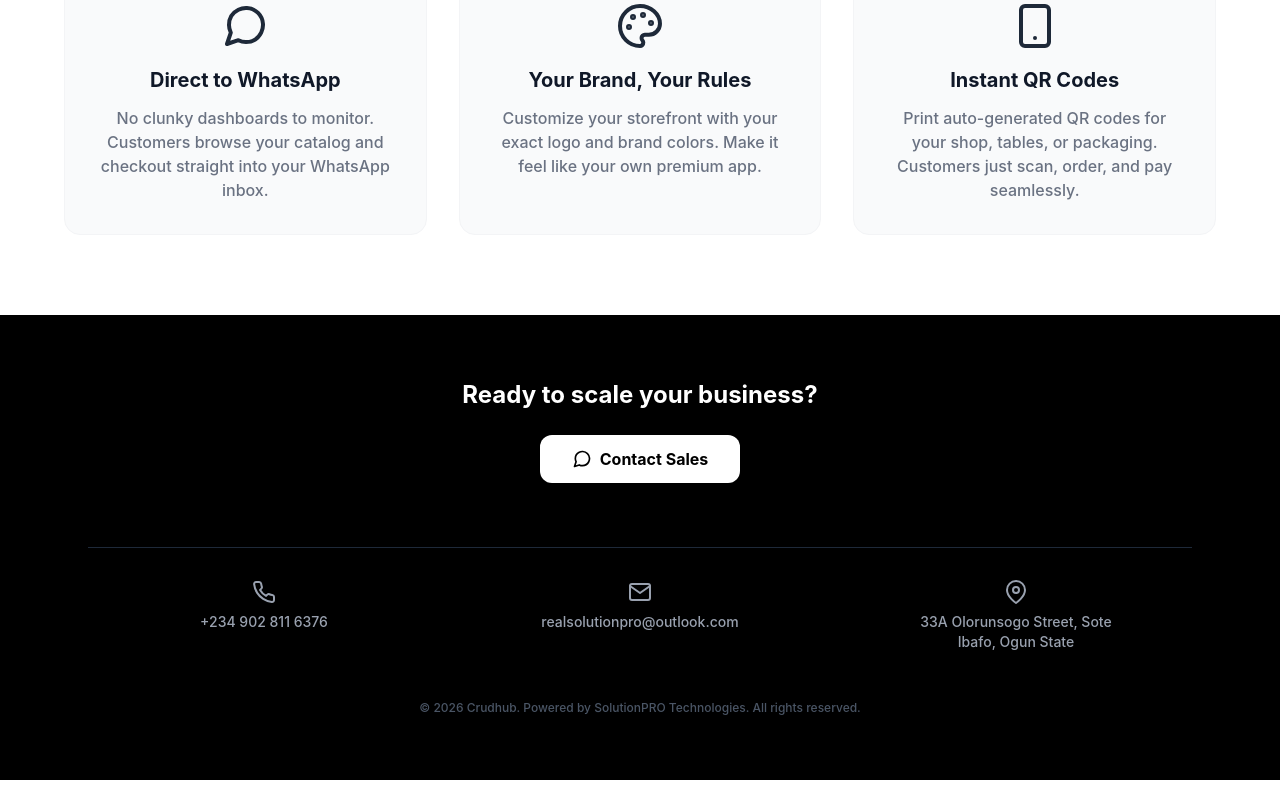
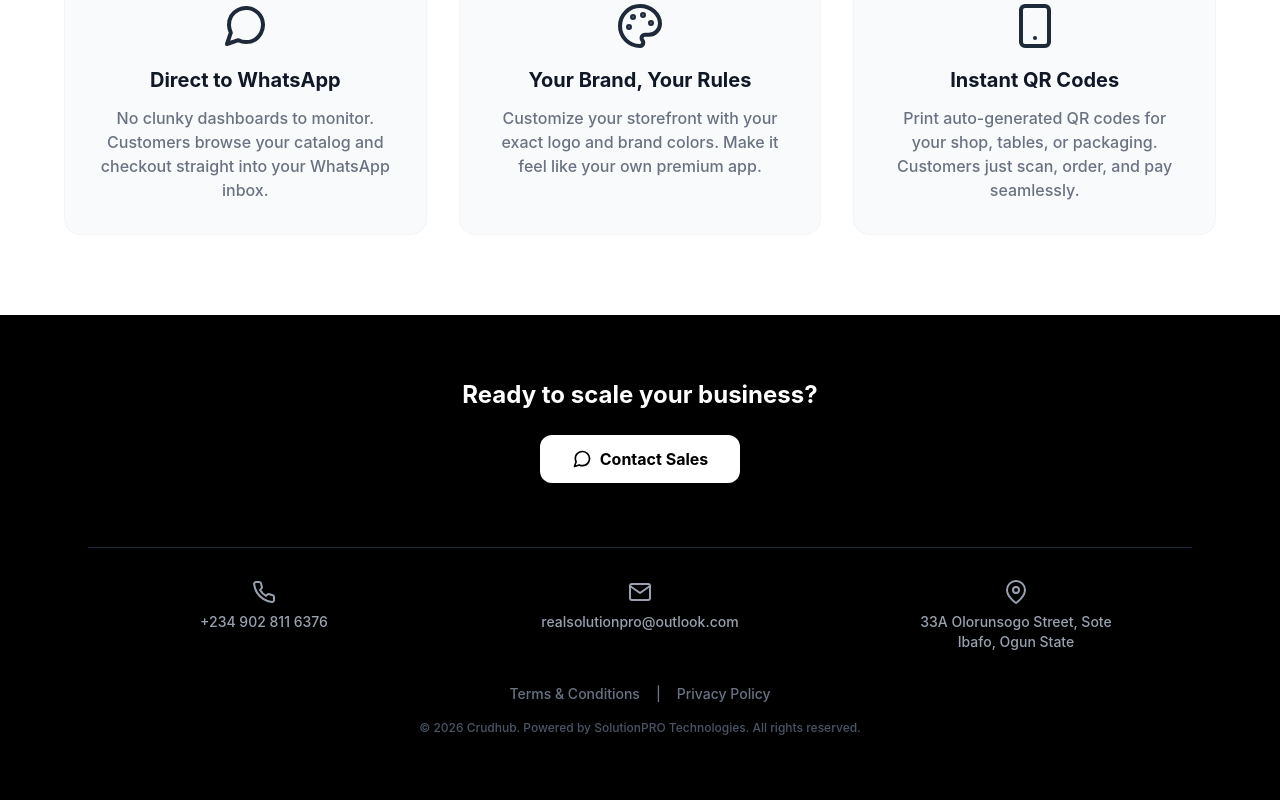
Before and after one commit to solutionpro1/crudhub-app, a React (Vite) app: page / in a window 1280 px wide. Shown: the part 899-1699 px from the top of the page. Built offline with nearby package versions, Linux system fonts and the light colour scheme.

Commit message:
Add mandatory legal terms checkbox to merchant onboarding flow

```diff
--- a/src/LandingPage.jsx
+++ b/src/LandingPage.jsx
@@ -11,6 +11,7 @@ export default function LandingPage() {
   const [newStore, setNewStore] = useState({ business_name: '', slug: '', phone_number: '', pin_code: '' })
   const [isSubmitting, setIsSubmitting] = useState(false)
   const [signupError, setSignupError] = useState('')
+  const [agreedToTerms, setAgreedToTerms] = useState(false)
 
   function handleLogin(e) {
     e.preventDefault()
@@ -30,6 +31,11 @@ export default function LandingPage() {
 
   async function handleSignup(e) {
     e.preventDefault()
+    if (!agreedToTerms) {
+      setSignupError('You must agree to the Terms & Conditions to proceed.')
+      return
+    }
+
     setIsSubmitting(true)
     setSignupError('')
 
@@ -138,7 +144,12 @@ export default function LandingPage() {
               <span>33A Olorunsogo Street, Sote<br/>Ibafo, Ogun State</span>
             </div>
           </div>
-          <p className="text-gray-600 text-xs font-medium mt-12">© {new Date().getFullYear()} Crudhub. Powered by SolutionPRO Technologies. All rights reserved.</p>
+          <div className="mt-8 flex justify-center gap-4 text-gray-500 text-sm font-medium">
+             <a href="#" className="hover:text-white transition-colors">Terms & Conditions</a>
+             <span>|</span>
+             <a href="#" className="hover:text-white transition-colors">Privacy Policy</a>
+          </div>
+          <p className="text-gray-600 text-xs font-medium mt-4">© {new Date().getFullYear()} Crudhub. Powered by SolutionPRO Technologies. All rights reserved.</p>
         </div>
       </footer>
 
@@ -163,7 +174,6 @@ export default function LandingPage() {
         </div>
       )}
 
-      {/* NEW SELF-SERVE SIGNUP MODAL */}
       {isSignupOpen && (
         <div className="fixed inset-0 bg-black/60 z-[100] flex items-center justify-center p-4">
           <div className="bg-white rounded-2xl shadow-2xl p-8 w-full max-w-md relative animate-slide-in">
@@ -175,7 +185,7 @@ export default function LandingPage() {
             <form onSubmit={handleSignup} className="space-y-4">
               <div>
                 <label className="block text-sm font-bold mb-1.5 text-gray-700">Business Name</label>
-                <input required className="w-full border p-3 rounded-lg focus:ring-2 focus:ring-black outline-none bg-gray-50 focus:bg-white" value={newStore.business_name} onChange={handleBusinessNameChange} placeholder="e.g., SolutionPRO Gadgets" />
+                <input required className="w-full border p-3 rounded-lg focus:ring-2 focus:ring-black outline-none bg-gray-50 focus:bg-white" value={newStore.business_name} onChange={handleBusinessNameChange} placeholder="e.g., Olamide's Boutique" />
               </div>
               <div>
                 <label className="block text-sm font-bold mb-1.5 text-gray-700">Store Link</label>
@@ -193,8 +203,23 @@ export default function LandingPage() {
                 <input required type="password" maxLength="4" className="w-full border p-3 rounded-lg focus:ring-2 focus:ring-black outline-none bg-gray-50 focus:bg-white tracking-widest font-mono" value={newStore.pin_code} onChange={e => setNewStore({...newStore, pin_code: e.target.value.replace(/\D/g, '')})} placeholder="1234" />
                 <p className="text-xs text-gray-400 mt-1">You will use this PIN to log into your merchant portal.</p>
               </div>
+
+              {/* THE LEGAL CHECKBOX */}
+              <div className="flex items-start gap-3 mt-4 bg-gray-50 p-3 rounded-lg border border-gray-100">
+                <input
+                  type="checkbox"
+                  id="terms"
+                  checked={agreedToTerms}
+                  onChange={(e) => setAgreedToTerms(e.target.checked)}
+                  className="mt-1 w-4 h-4 text-black focus:ring-black rounded border-gray-300"
+                />
+                <label htmlFor="terms" className="text-sm text-gray-600 font-medium leading-tight">
+                  I agree to the <a href="#" className="text-blue-600 hover:underline">Terms & Conditions</a> and confirm my business operates legally within my jurisdiction.
+                </label>
+              </div>
+
               {signupError && <p className="text-red-500 text-sm font-bold">{signupError}</p>}
-              <button type="submit" disabled={isSubmitting} className="w-full bg-black text-white font-bold py-3.5 mt-2 rounded-xl hover:bg-gray-800 transition-colors shadow-md disabled:bg-gray-400">
+              <button type="submit" disabled={isSubmitting || !agreedToTerms} className="w-full bg-black text-white font-bold py-3.5 mt-2 rounded-xl hover:bg-gray-800 transition-colors shadow-md disabled:bg-gray-400">
                 {isSubmitting ? 'Creating Store...' : 'Launch Store Now'}
               </button>
             </form>
```
